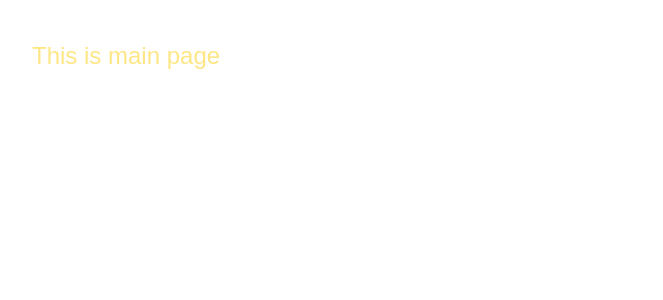
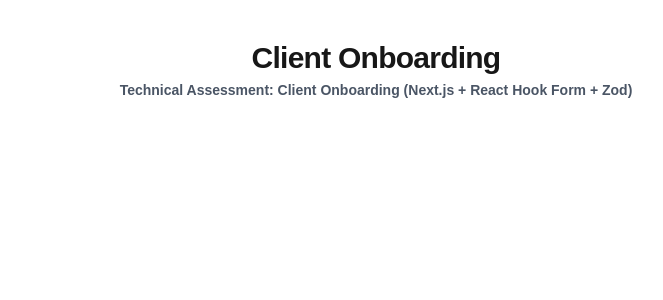
Before and after one commit to akila199910/client-onboarding-form-simple, a Next.js app: page / in a window 1280 px wide. Shown: the top 300 px of the page, without its empty margins (264-927 px from the left). Built offline with nearby package versions, Linux system fonts and the light colour scheme.

Commit message:
topic dev

```diff
--- a/src/app/page.tsx
+++ b/src/app/page.tsx
@@ -10,7 +10,15 @@
 
   return (
     <main className="mx-auto max-w-3xl p-4 sm:p-6 lg:p-10">
-      <p className="text-2xl caret-amber-300 text-amber-200">This is main page</p>
+
+      {/* topic dev */}
+      <div className="mx-auto mb-6 text-center">
+        <h1 className="text-2xl font-bold tracking-tight sm:text-3xl">Client Onboarding</h1>
+        <p className="mt-1 text-sm text-gray-600 font-semibold">Technical Assessment: Client Onboarding (Next.js
+          + React Hook Form + Zod)</p>
+      </div>
+
+
     </main>
   );
 }
```
